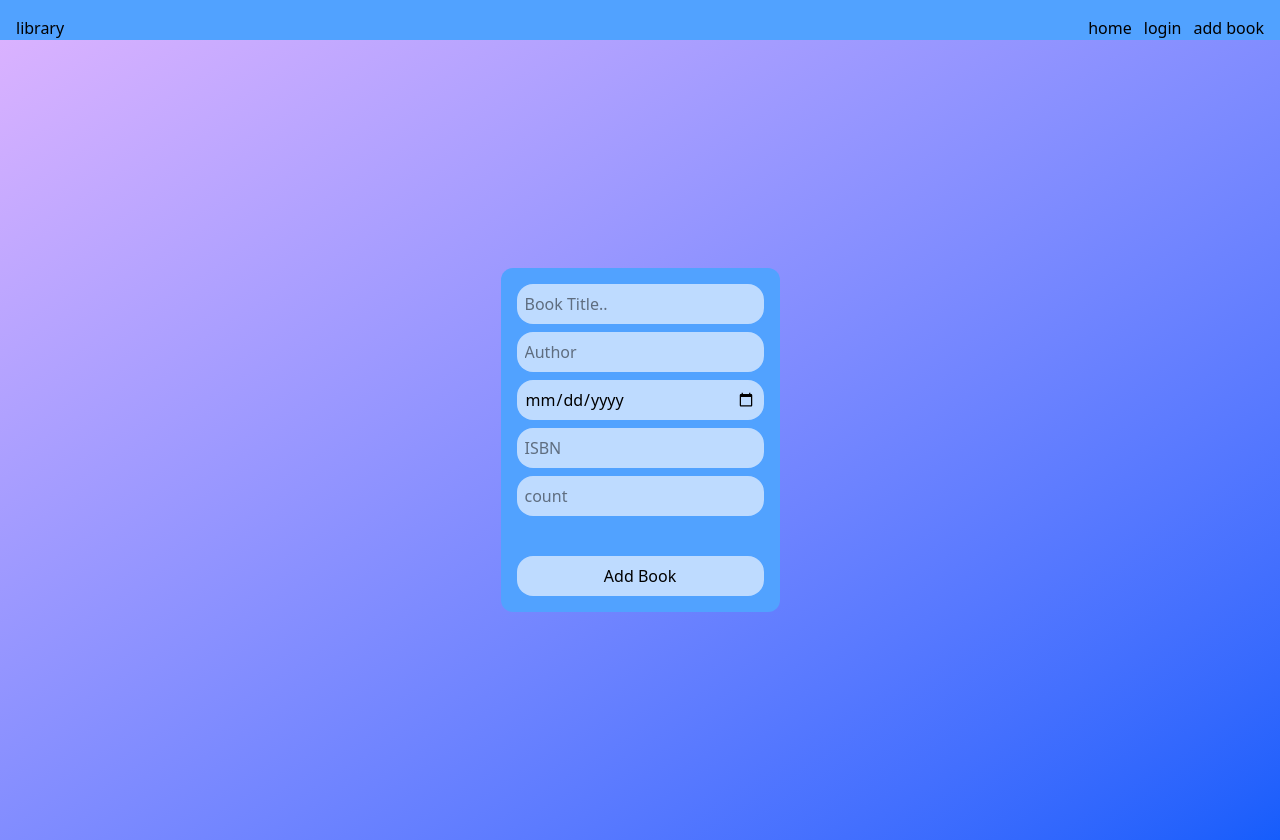
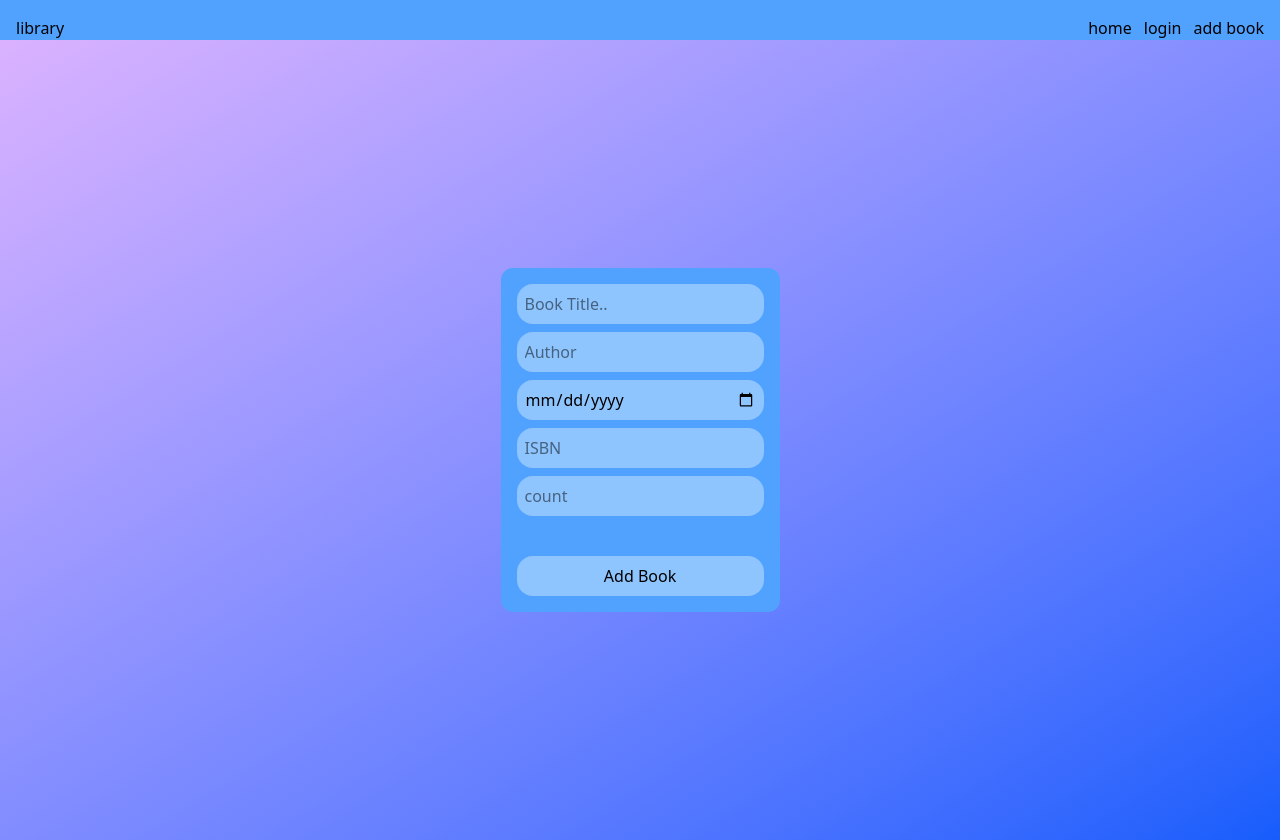
Before and after one commit to Arshadvkb/library_management_web, a React (Vite) app: page /add-book in a window 1280 px wide. Built offline with nearby package versions, Linux system fonts and the light colour scheme.

Commit message:
adjusted color

```diff
--- a/src/pages/admin/add_book.jsx
+++ b/src/pages/admin/add_book.jsx
@@ -41,40 +41,40 @@ const Add_book = () => {
             <input
             onChange={(e)=>setTitle(e.target.value)}
             value={title}
-              className="bg-blue-200 p-2 rounded-2xl"
+              className="bg-blue-300 p-2 rounded-2xl"
               type="text"
               placeholder="Book Title.."
             />
             <input
              onChange={(e)=>setAuthor(e.target.value)}
             value={author}
-              className="bg-blue-200 p-2 rounded-2xl"
+              className="bg-blue-300 p-2 rounded-2xl"
               type="text"
               placeholder="Author"
             />
             <input
              onChange={(e)=>setDate(e.target.value)}
             value={publishedDate}
-              className="bg-blue-200 p-2 rounded-2xl"
+              className="bg-blue-300 p-2 rounded-2xl"
               type="date"
               placeholder="Published Date"
             />
             <input
              onChange={(e)=>setIsbn(e.target.value)}
             value={ISBN}
-              className="bg-blue-200 p-2 rounded-2xl"
+              className="bg-blue-300 p-2 rounded-2xl"
               type="number"
               placeholder="ISBN"
             />
             <input
              onChange={(e)=>setCount(e.target.value)}
             value={count}
-              className="bg-blue-200 p-2 rounded-2xl"
+              className="bg-blue-300 p-2 rounded-2xl"
               type="number"
               placeholder="count"
             />
             <br />
-            <button className="bg-blue-200 p-2 rounded-2xl">Add Book</button>
+            <button className="bg-blue-300 p-2 rounded-2xl">Add Book</button>
           </div>
         </form>
       </div>
```
